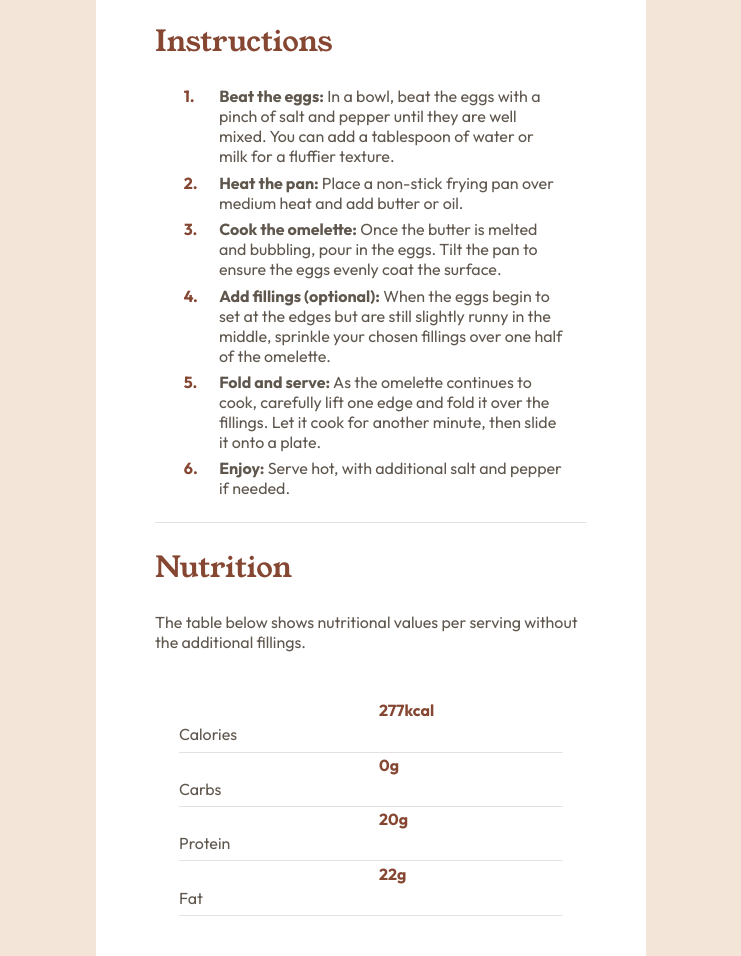
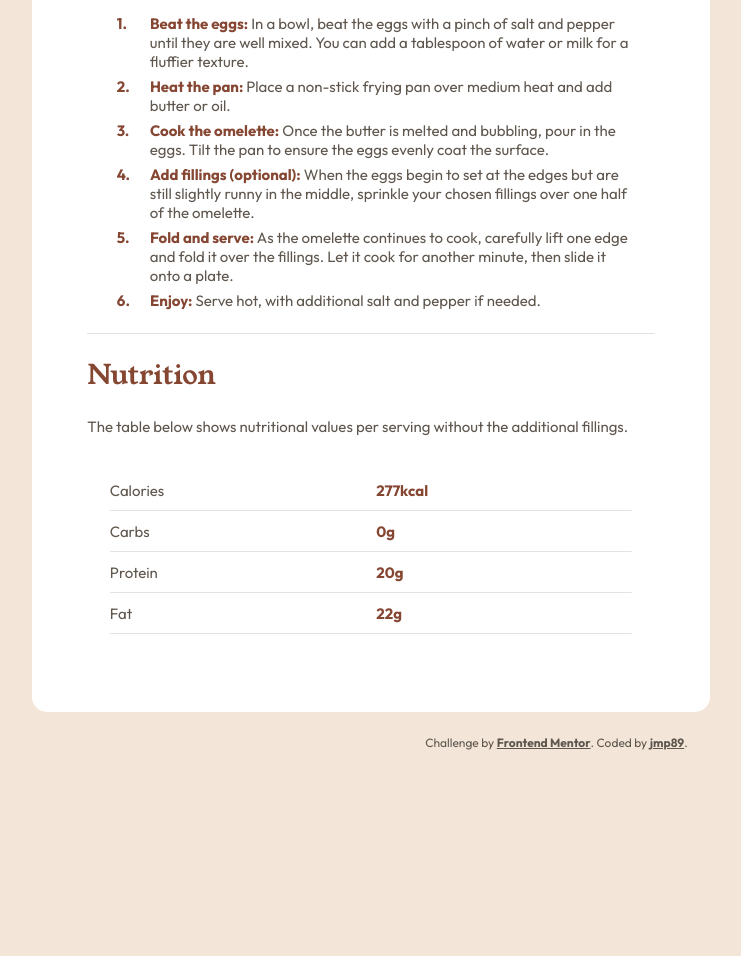
Before and after one commit to jmp89/FM-Recipe, a plain HTML site: page index.html in a window 1280 px wide. Shown: the part 1078-2034 px from the top of the page, without its empty margins (269-1010 px from the left). After the commit the page ends 1850 px from the top, so only its background shows below. Drawn offline with Linux system fonts and the light colour scheme.

Commit message:
hotfix grid

```diff
--- a/css/style.css
+++ b/css/style.css
@@ -8,12 +8,13 @@
 }
 * {
   box-sizing: border-box;
-  font-size: 16px;
+  font-size: 15px;
   margin: 0;
   font-family: Outfit;
   font-weight: 400;
   color: hsl(30, 10%, 34%);
 }
+
 /* COLORES
 
 - White: hsl(0, 0%, 100%)
@@ -39,9 +40,9 @@ img {
 }
 
 #main-container {
-  margin: 7rem auto 0;
+  margin: 8rem auto 0;
   padding: 2.2rem;
-  width: 43%;
+  width: 53%;
   border-radius: 15px;
   background-color: hsl(0, 0%, 100%);
   display: flex;
@@ -130,21 +131,28 @@ hr {
 .nutritional-info {
   display: grid;
   grid-template-columns: repeat(2, 1fr);
-  grid-template-rows: repeat(9, 0.7rem);
-  gap: 1rem;
+  grid-auto-rows: auto;
+  gap: 0.7rem;
 }
 
-.nutritional-info span {
+div span {
   color: hsl(14, 45%, 36%);
+}
+
+.ingredients {
+  color: hsl(30, 10%, 34%);
+  font-weight: 400;
 }
 
 .nutritional-info hr {
   grid-column: 1/3;
+  height: 1px;
+  margin: 0;
 }
 
 .attribution {
   text-align: end;
-  width: 43%;
+  width: 53%;
   margin: 0 auto;
 }
 
@@ -165,6 +173,10 @@ hr {
   #main-container {
     width: 75%;
     margin: 3rem auto 0;
+  }
+
+  .attribution {
+    width: 75%;
   }
 }
 
--- a/index.html
+++ b/index.html
@@ -89,16 +89,16 @@
             additional fillings.
           </p>
           <div class="nutritional-info">
-            <p>Calories</p>
+            <span class="ingredients">Calories</span>
             <span>277kcal</span>
             <hr />
-            <p>Carbs</p>
+            <span class="ingredients">Carbs</span>
             <span>0g</span>
             <hr />
-            <p>Protein</p>
+            <span class="ingredients">Protein</span>
             <span>20g</span>
             <hr />
-            <p>Fat</p>
+            <span class="ingredients">Fat</span>
             <span>22g</span>
             <hr />
           </div>
```
